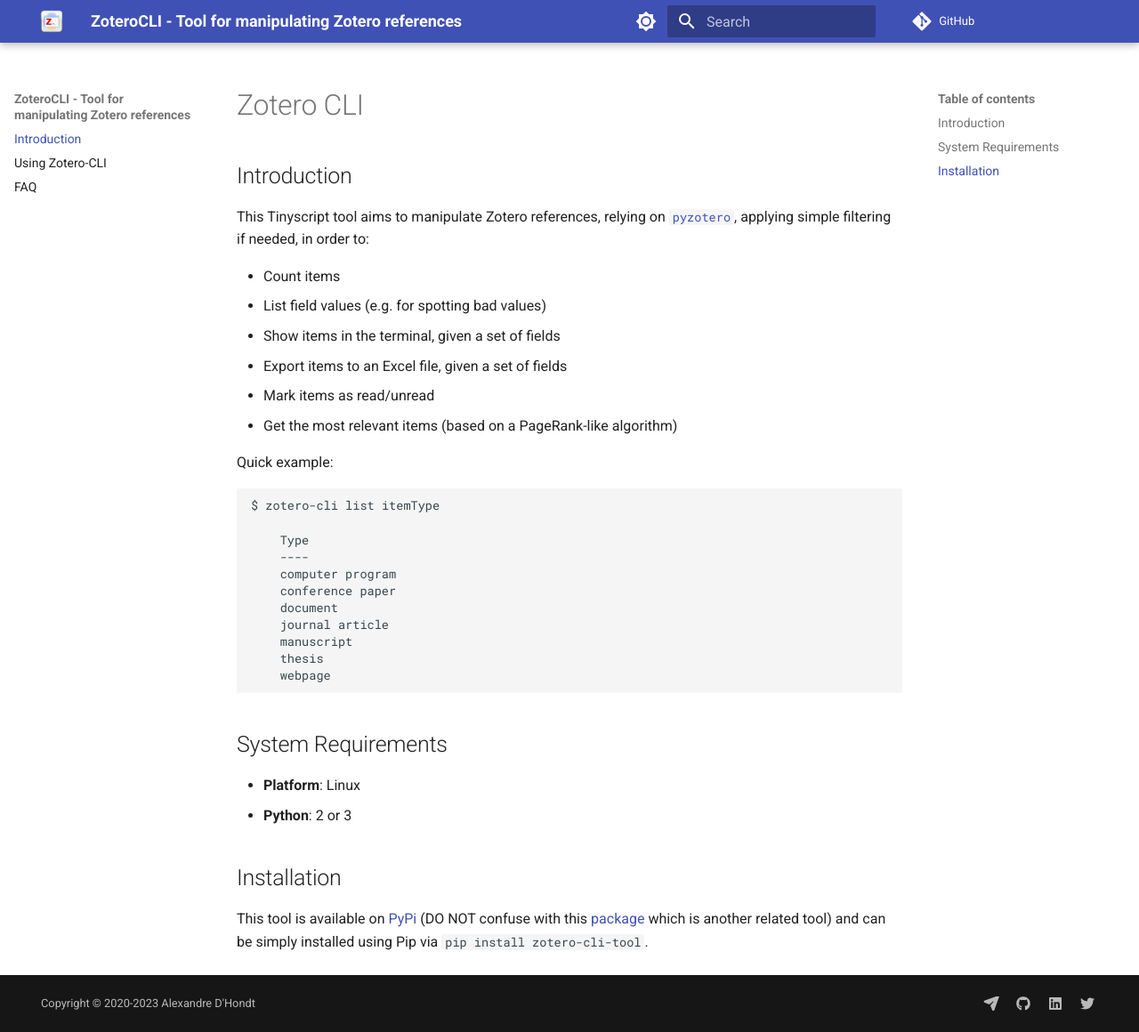
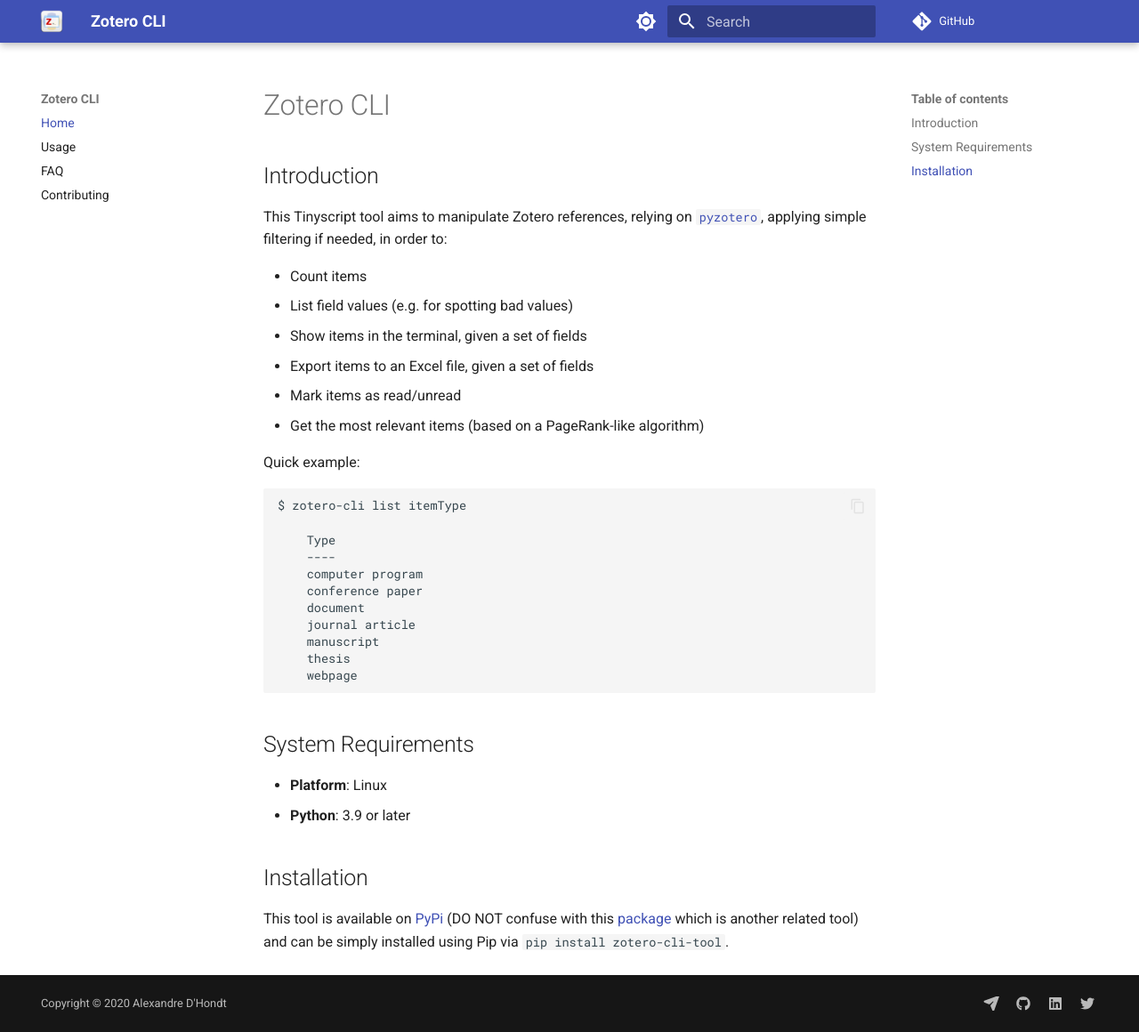
Before and after one commit to dhondta/zotero-cli, an MkDocs documentation site: the page built from docs/pages/index.md, in a window 1280 px wide and 1160 px high. Shown: the whole window at 89% size. Built offline with MkDocs 1.6.1 and Material for MkDocs 9.7.7, drawn with Linux system fonts in a browser that asks for light colours; comment, search, counter and statistics services are not loaded.

```diff
--- a/docs/mkdocs.yml
+++ b/docs/mkdocs.yml
@@ -1,12 +1,16 @@
 site_author: dhondta
-site_name: "ZoteroCLI - Tool for manipulating Zotero references"
-copyright: Copyright &copy; 2020-2023 Alexandre D'Hondt
+site_name: Zotero CLI
+site_description: Tinyscript tool for sorting, ranking and exporting Zotero references based on pyzotero
+site_url: https://zotero-cli.readthedocs.io
 repo_url: https://github.com/dhondta/zotero-cli
+edit_uri: edit/main/docs/pages/
+copyright: Copyright &copy; 2020 Alexandre D'Hondt
 docs_dir: pages
 nav:
-  - Introduction: index.md
-  - Using Zotero-CLI: usage.md
+  - Home: index.md
+  - Usage: usage.md
   - FAQ: faq.md
+  - Contributing: contributing.md
 extra:
   generator: false
   social:
@@ -22,10 +26,10 @@ extra:
     - icon: fontawesome/brands/twitter
       link: https://twitter.com/alex_dhondt
       name: Alex on Twitter
-extra_css:
-  - css/extra.css
 theme:
   name: material
+  logo: img/logo.png
+  favicon: img/icon.png
   palette:
     - scheme: default
       toggle:
@@ -35,11 +39,20 @@ theme:
       toggle:
         icon: material/brightness-4
         name: Switch to light mode
-  logo: imgs/logo.png
-  favicon: imgs/icon.png
+  features:
+    - content.code.copy
+    - navigation.sections
+    - navigation.top
+    - toc.follow
 use_directory_urls: false
 markdown_extensions:
   - admonition
-  - codehilite
+  - attr_list
+  - def_list
+  - pymdownx.details
+  - pymdownx.highlight
+  - pymdownx.inlinehilite
+  - pymdownx.superfences
+  - tables
   - toc:
       permalink: true
--- a/docs/pages/css/extra.css
+++ /dev/null
@@ -1,26 +0,0 @@
-/* Full width (only works for some themes, including 'material') */
-@media only screen and (min-width: 76.25em) {
-  .md-main__inner {
-    max-width: none;
-  }
-  .md-sidebar--primary {
-    left: 0;
-  }
-  .md-sidebar--secondary {
-    right: 0;
-    margin-left: 0;
-    -webkit-transform: none;
-    transform: none;
-  }
-}
-
-/* See https://github.com/mkdocs/mkdocs/wiki/MkDocs-Recipes */
-/* Add Support for Checkbox Lists */
-.task-list-item {
-  list-style-type: none;
-}
-
-.task-list-item input {
-  margin: 0 4px 0.25em -20px;
-  vertical-align: middle;
-}
--- a/docs/pages/index.md
+++ b/docs/pages/index.md
@@ -31,7 +31,7 @@ $ zotero-cli list itemType
 ## System Requirements
 
 - **Platform**: Linux
-- **Python**: 2 or 3
+- **Python**: 3.9 or later
 
 ## Installation
 
--- a/pyproject.toml
+++ b/pyproject.toml
@@ -20,7 +20,7 @@ description = "Tinyscript tool for sorting and exporting Zotero references based
 license = "GPL-3.0-or-later"
 license-files = ["LICEN[CS]E*"]
 keywords = ["zotero", "citations", "cli-app", "tinyscript"]
-requires-python = ">=3.9,<4"
+requires-python = ">=3.10,<4"
 classifiers = [
   "Development Status :: 5 - Production/Stable",
   "Environment :: Console",
```
Also changed, not shown: SECURITY.md (added, +17 -0 lines), docs/pages/contributing.md (added, +42 -0 lines), docs/pages/faq.md (+9 -9 lines), docs/requirements.txt (+6 -5 lines), .readthedocs.yaml, README.md, docs/pages/img/icon.png (renamed from docs/pages/imgs/icon.png), docs/pages/img/logo.png (renamed from docs/pages/imgs/logo.png), 3 other files.
